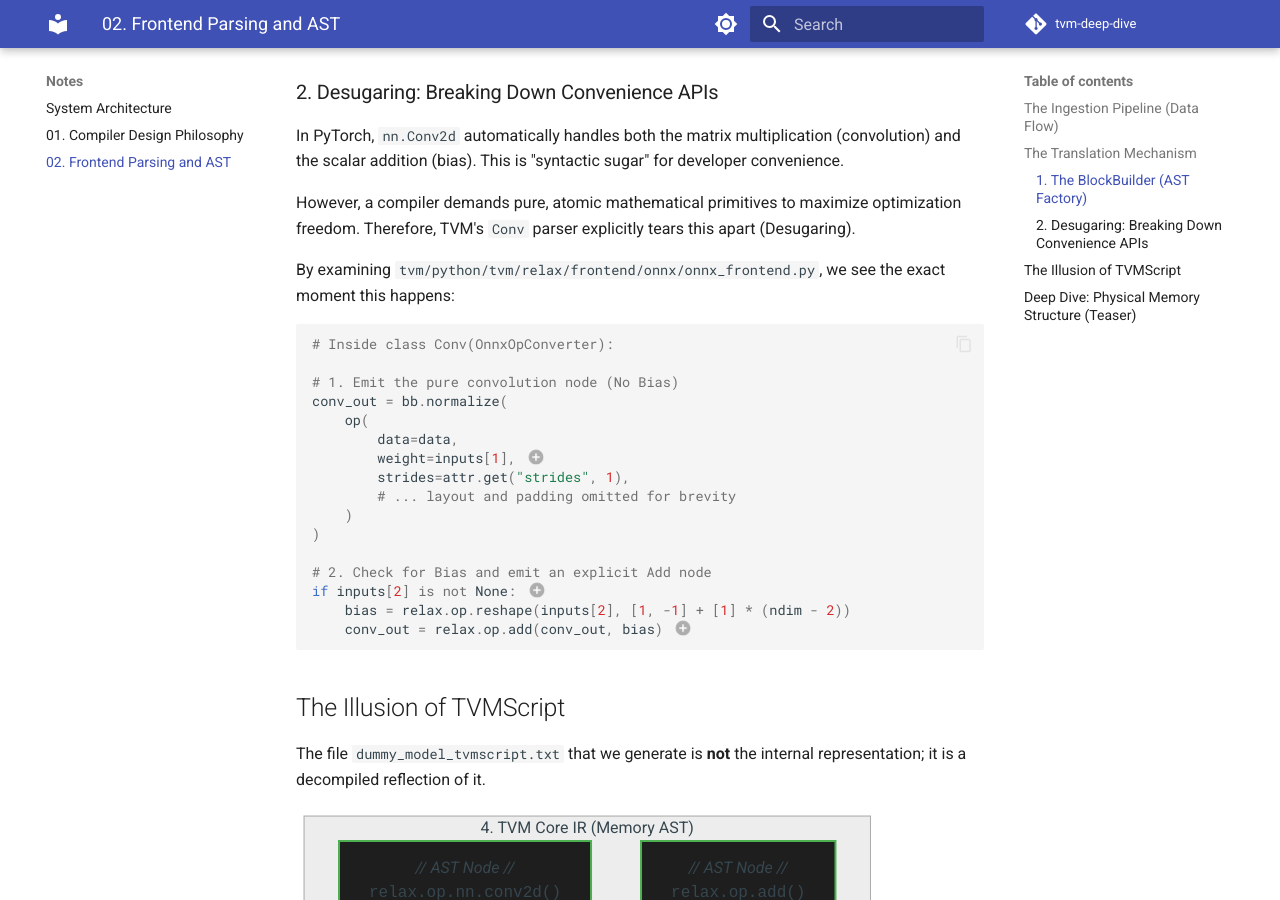
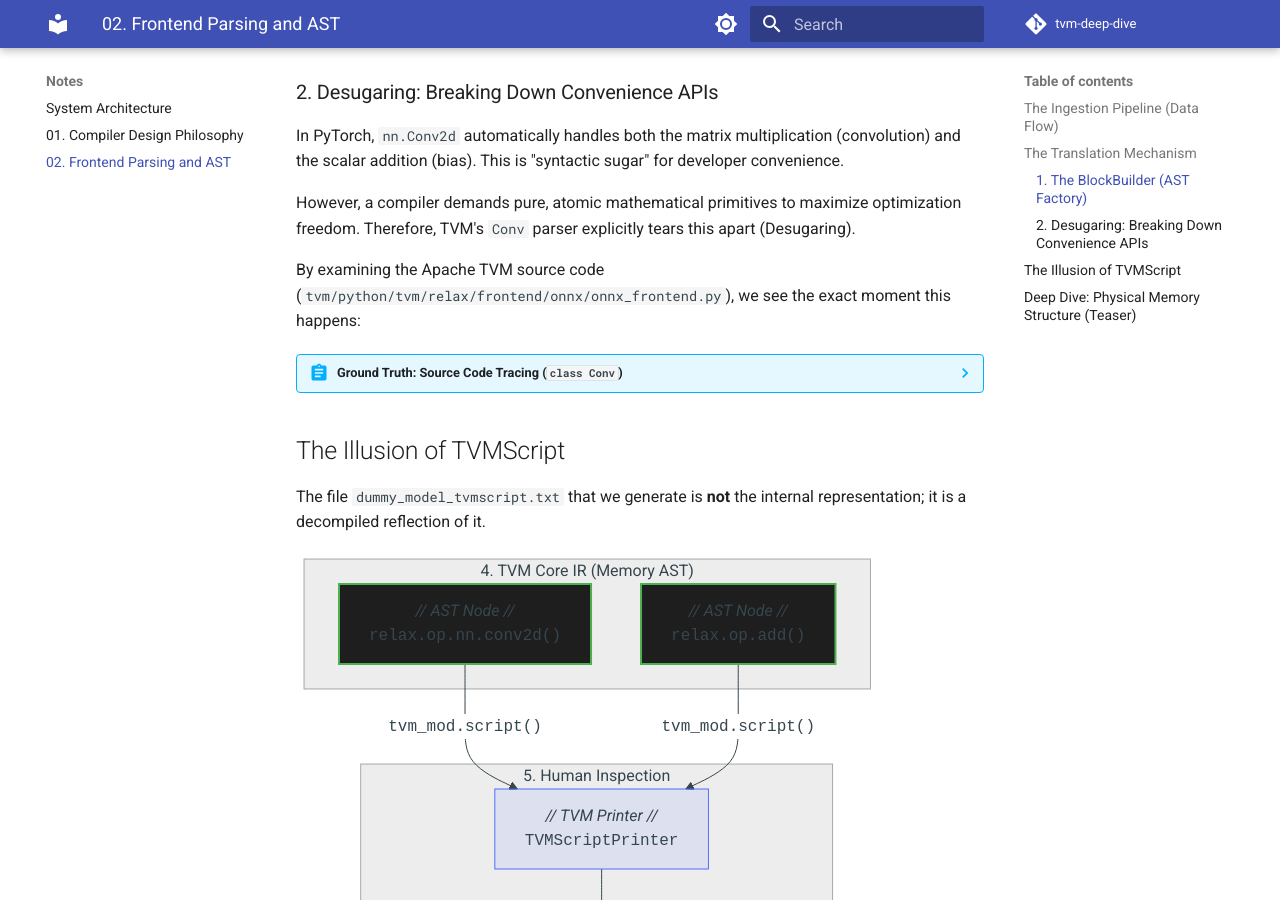
Before and after one commit to keytech42/tvm-deep-dive, an MkDocs documentation site: the page built from docs/notes/02_frontend_parsing_and_ast.md, in a window 1280 px wide and 900 px high, scrolled down 2873 px. Built offline with MkDocs 1.6.1 and Material for MkDocs 9.7.7, drawn with Linux system fonts in a browser that asks for light colours; comment, search, counter and statistics services are not loaded.

Commit message:
docs: ground AST parser explanation in raw TVM source code with GitHub permalink

````diff
--- a/docs/notes/02_frontend_parsing_and_ast.md
+++ b/docs/notes/02_frontend_parsing_and_ast.md
@@ -84,30 +84,45 @@
 
 However, a compiler demands pure, atomic mathematical primitives to maximize optimization freedom. Therefore, TVM's `Conv` parser explicitly tears this apart (Desugaring).
 
-By examining `tvm/python/tvm/relax/frontend/onnx/onnx_frontend.py`, we see the exact moment this happens:
+By examining the Apache TVM source code (`tvm/python/tvm/relax/frontend/onnx/onnx_frontend.py`), we see the exact moment this happens:
 
-```python
-# Inside class Conv(OnnxOpConverter):
+??? abstract "Ground Truth: Source Code Tracing (`class Conv`)"
+    [View on GitHub (Commit `a104a7b0`)](https://github.com/apache/tvm/blob/a104a7b0a299103d1e910debcbe63aeafcea045f/python/tvm/relax/frontend/onnx/onnx_frontend.py#L1917-L1971)
 
-# 1. Emit the pure convolution node (No Bias)
-conv_out = bb.normalize(
-    op(
-        data=data,
-        weight=inputs[1], # (1)!
-        strides=attr.get("strides", 1),
-        # ... layout and padding omitted for brevity
-    )
-)
+    ```python linenums="1917"
+            if ndim == 3:
+                op = relax.op.nn.conv1d
+                data_layout = "NCW"
+                kernel_layout = "OIW"
+            elif ndim == 4:
+                op = relax.op.nn.conv2d # (1)!
+                data_layout = "NCHW"
+                kernel_layout = "OIHW"
+            # ... (padding logic omitted for brevity) ...
 
-# 2. Check for Bias and emit an explicit Add node
-if inputs[2] is not None: # (2)!
-    bias = relax.op.reshape(inputs[2], [1, -1] + [1] * (ndim - 2))
-    conv_out = relax.op.add(conv_out, bias) # (3)!
-```
+            conv_out = bb.normalize(
+                op(
+                    data=data,
+                    weight=inputs[1], # (2)!
+                    strides=attr.get("strides", 1),
+                    padding=attr.get("pads", 0),
+                    dilation=attr.get("dilations", 1),
+                    groups=attr.get("group", 1),
+                    data_layout=data_layout,
+                    kernel_layout=kernel_layout,
+                )
+            )
+            if inputs[2] is not None: # (3)!
+                bias = relax.op.reshape(inputs[2], [1, -1] + [1] * (ndim - 2))
+                conv_out = relax.op.add(conv_out, bias) # (4)!
 
-1. `inputs[1]` represents the weight tensor extracted from the ONNX graph.
-2. `inputs[2]` is the optional bias tensor. The parser explicitly checks if it exists.
-3. If bias exists, the `BlockBuilder` emits a `relax.op.add()` node and chains it to the output of the convolution.
+            return conv_out
+    ```
+
+    1. The parser dynamically selects the appropriate operator (`relax.op.nn.conv2d`) based on input dimensions.
+    2. `inputs[1]` represents the weight tensor extracted from the ONNX graph.
+    3. `inputs[2]` is the optional bias tensor. The parser explicitly checks if it exists.
+    4. If bias exists, the `BlockBuilder` emits a `relax.op.add()` node and chains it to the output of the convolution.
 
 ## The Illusion of TVMScript
 
````
